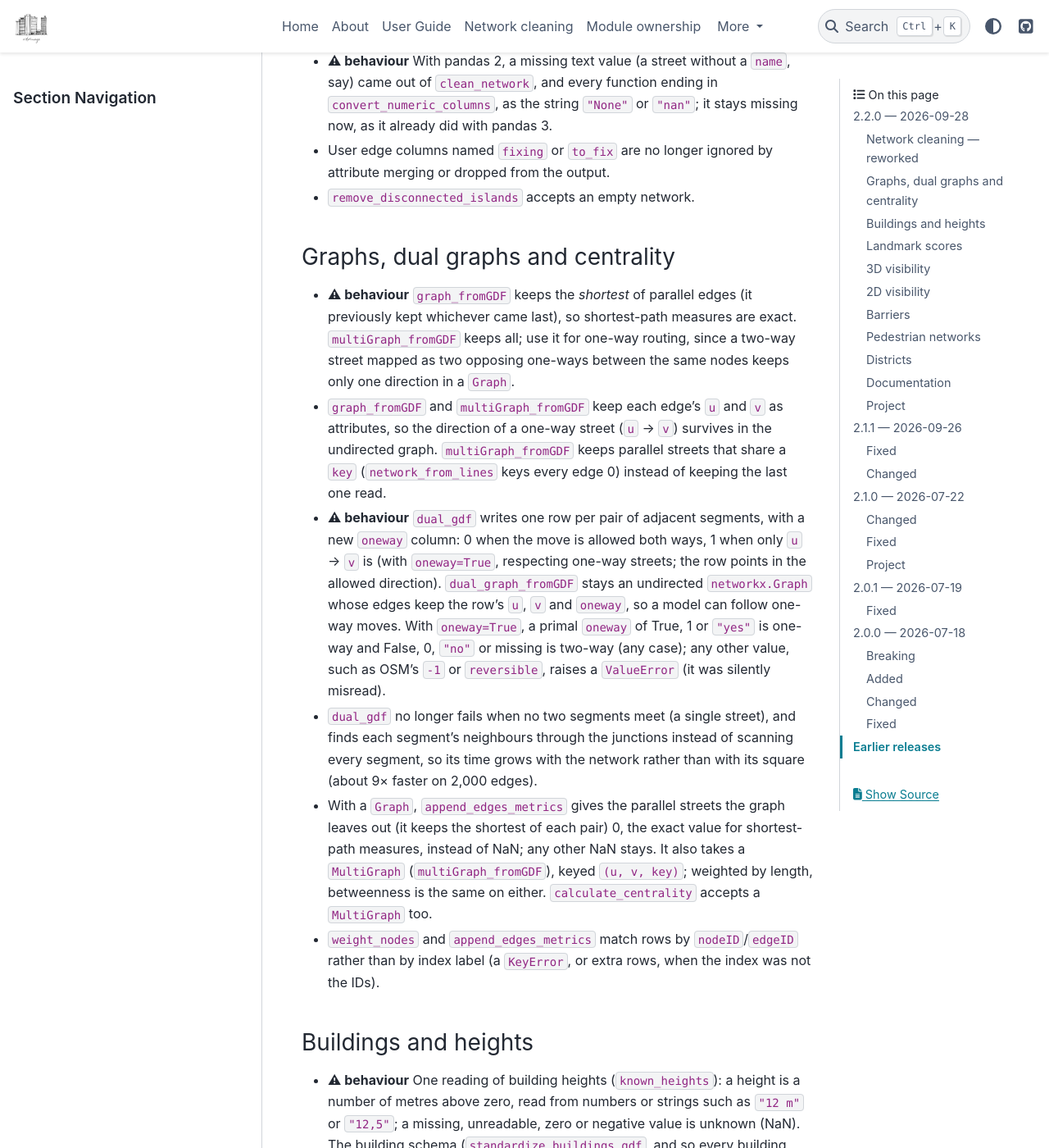
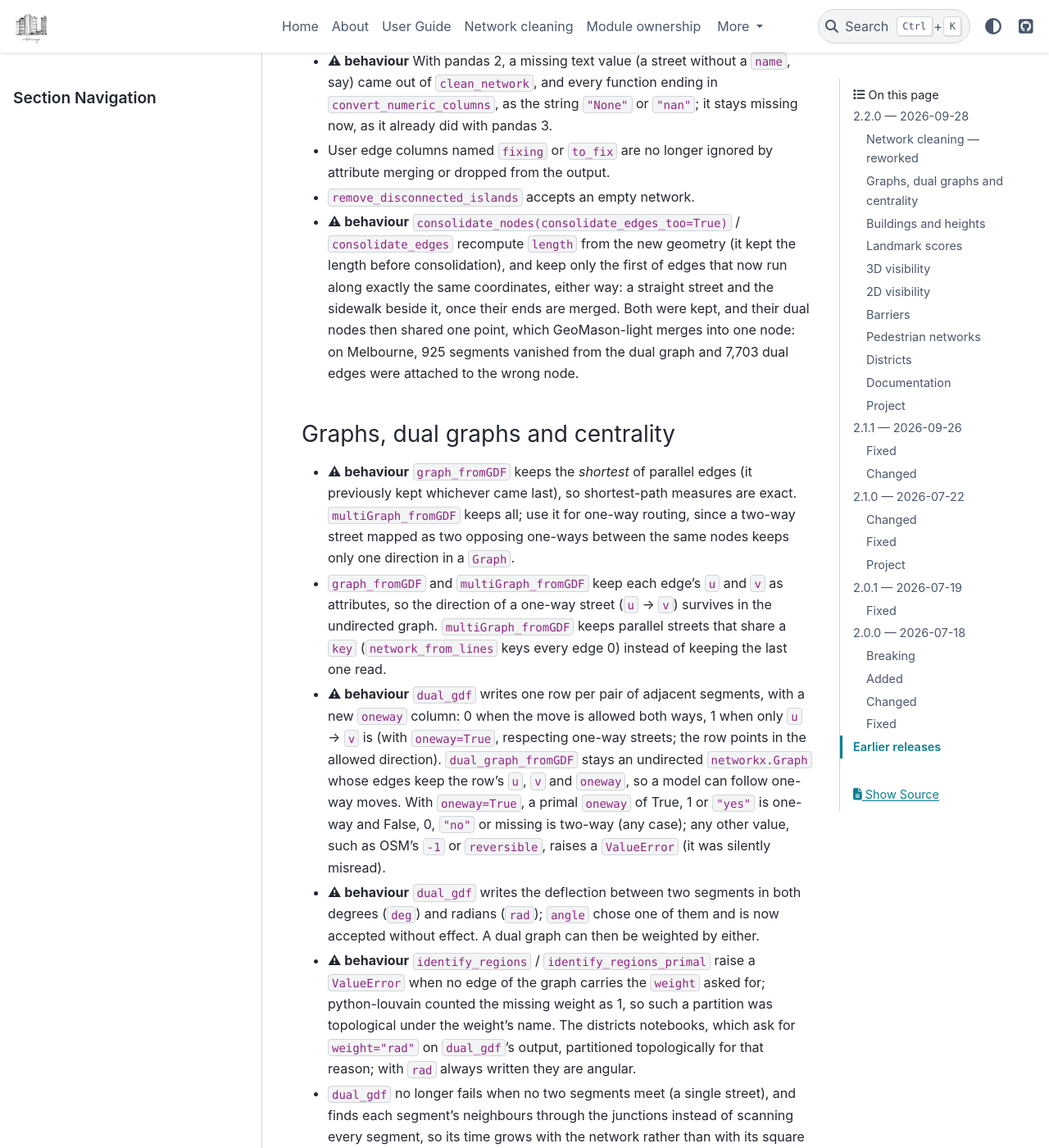
Before and after one commit to g-filomena/cityImage, a Sphinx documentation site: the page built from docs/changelog.md, in a window 1280 px wide and 1400 px high, scrolled down 2615 px. Shown: the whole window at 82% size. Built offline with Sphinx 7.4.7 and the PyData theme 0.15.4, drawn with Linux system fonts in a browser that asks for light colours; pages that are not in the unit, such as notebooks, are missing from menus; some of the changed text lies outside the part shown.

Commit message:
Fix consolidation and dual-graph weighting
This change captures the network-topology fixes in the docs and changelog: consolidation now recomputes edge lengths and keeps only the first of duplicate same-coordinate edges, avoiding incorrect dual-node merging in GeoMason-light. It also documents the corrected `dual_gdf` behavior (writing both `deg` and `rad` weights and rejecting missing weight names), and notes the richer GeoPackage contract tests and OSM endpoint retry logic.

```diff
--- a/CHANGELOG.md
+++ b/CHANGELOG.md
@@ -82,6 +82,12 @@ for a visual walk-through of every case.
 - User edge columns named `fixing` or `to_fix` are no longer ignored by attribute merging or dropped
   from the output.
 - `remove_disconnected_islands` accepts an empty network.
+- **⚠ behaviour** `consolidate_nodes(consolidate_edges_too=True)` / `consolidate_edges` recompute
+  `length` from the new geometry (it kept the length before consolidation), and keep only the
+  first of edges that now run along exactly the same coordinates, either way: a straight street
+  and the sidewalk beside it, once their ends are merged. Both were kept, and their dual nodes
+  then shared one point, which GeoMason-light merges into one node: on Melbourne, 925 segments
+  vanished from the dual graph and 7,703 dual edges were attached to the wrong node.
 
 ### Graphs, dual graphs and centrality
 - **⚠ behaviour** `graph_fromGDF` keeps the *shortest* of parallel edges (it previously kept
@@ -99,6 +105,14 @@ for a visual walk-through of every case.
   model can follow one-way moves. With `oneway=True`, a primal `oneway` of True, 1 or `"yes"` is
   one-way and False, 0, `"no"` or missing is two-way (any case); any other value, such as OSM's
   `-1` or `reversible`, raises a `ValueError` (it was silently misread).
+- **⚠ behaviour** `dual_gdf` writes the deflection between two segments in both degrees (`deg`)
+  and radians (`rad`); `angle` chose one of them and is now accepted without effect. A dual graph
+  can then be weighted by either.
+- **⚠ behaviour** `identify_regions` / `identify_regions_primal` raise a `ValueError` when no edge
+  of the graph carries the `weight` asked for; python-louvain counted the missing weight as 1, so
+  such a partition was topological under the weight's name. The districts notebooks, which ask
+  for `weight="rad"` on `dual_gdf`'s output, partitioned topologically for that reason; with `rad`
+  always written they are angular.
 - `dual_gdf` no longer fails when no two segments meet (a single street), and finds each segment's
   neighbours through the junctions instead of scanning every segment, so its time grows with the
   network rather than with its square (about 9× faster on 2,000 edges).
@@ -242,9 +256,14 @@ for a visual walk-through of every case.
   no orphan node, no pseudo-node or street mapped twice left, IDs kept, and a second pass changing
   nothing.
 - `pytest-timeout` in the `test` and `dev` extras, so a loop that never ends fails its test.
+- `tests/test_geomason_contract.py` checks the network layers, after a GeoPackage round trip,
+  against what GeoMason-light needs to build the primal and dual graphs: every segment end exactly
+  on its own junction, no two junctions (or dual nodes) at one point, single LineStrings, lengths
+  equal to the geometry, and a complete dual graph - on York, through five preparation paths.
 - The live-OSM tests (`-m network`) use the first Overpass endpoint that answers (the public one,
-  then two mirrors), with a 60 s request timeout. A test that cannot reach OSM runs once more, then
-  is reported as skipped, naming the host, rather than failed.
+  then two mirrors), with a 60 s request timeout. A test that cannot reach OSM runs again on
+  another endpoint, while one answers, then is reported as skipped, naming the host, rather than
+  failed.
 
 ## [2.1.1] — 2026-09-26
 
```
Also changed, not shown: docs/network_topology.md (+8 -5 lines).
